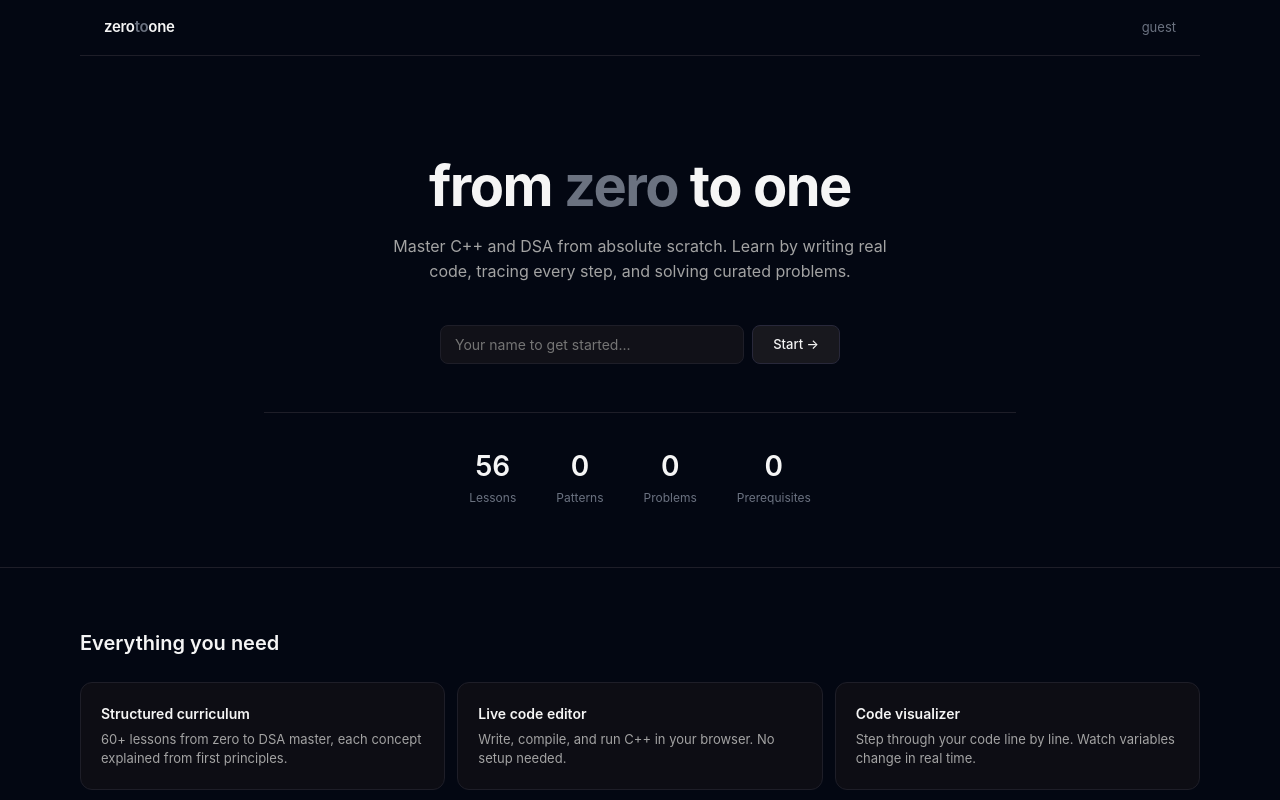
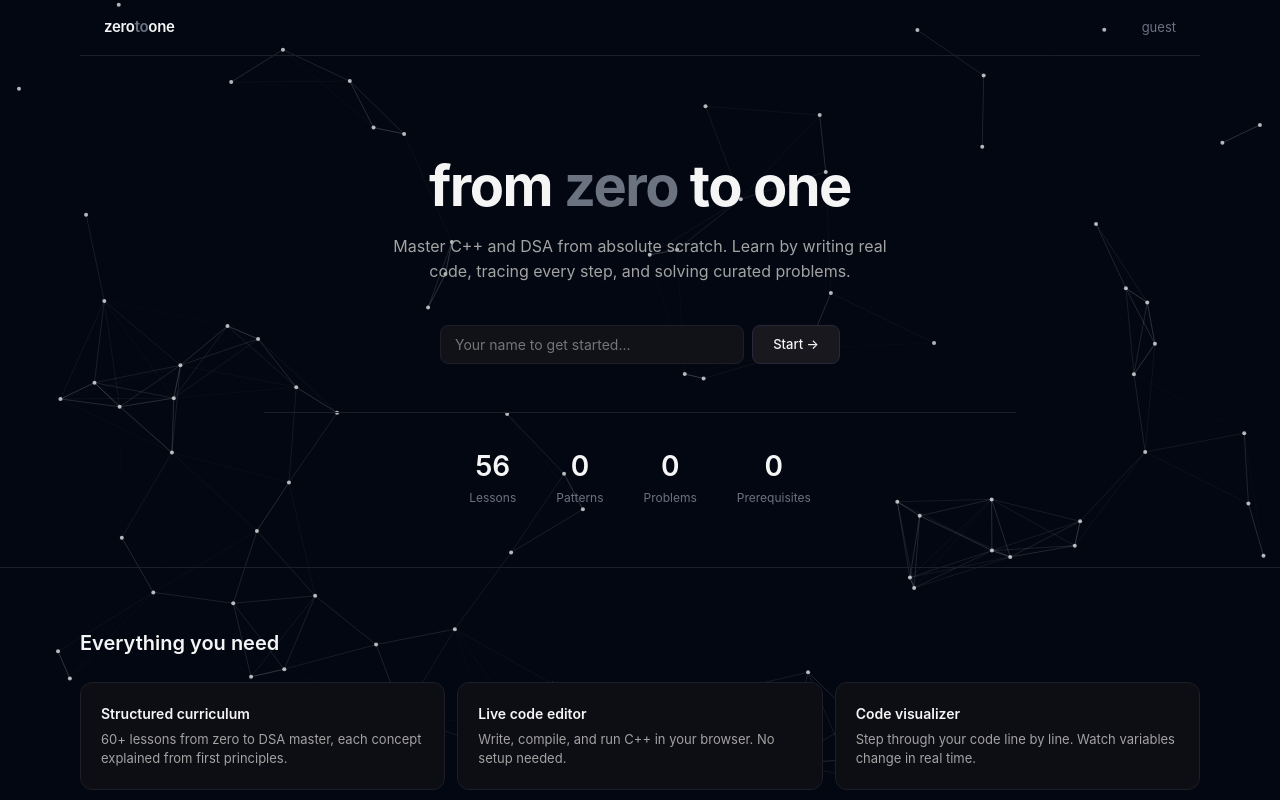
Before and after one commit to Rishabh01487/zero-to-one, a React (Vite) app in the folder frontend/: page / in a window 1280 px wide. Shown: the top 800 px of the page. Built offline with nearby package versions, Linux system fonts and the light colour scheme; no server answers.

Commit message:
fix: remove opaque bg from app wrappers so particle canvas shows through

```diff
--- a/frontend/src/App.jsx
+++ b/frontend/src/App.jsx
@@ -29,7 +29,7 @@ function WakeUpOverlay({ onReady }) {
   return (
     <div style={{
       display: 'flex', flexDirection: 'column', alignItems: 'center', justifyContent: 'center',
-      minHeight: '100vh', background: 'var(--bg-primary)', gap: 16
+      minHeight: '100vh', gap: 16
     }}>
       <div style={{ width: 36, height: 36, border: '3px solid var(--border)', borderTopColor: 'var(--accent)', borderRadius: '50%', animation: 'spin 0.8s linear infinite' }} />
       <p style={{ fontSize: 13, color: 'var(--text-muted)', margin: 0 }}>Warming up server{dots}</p>
@@ -55,7 +55,7 @@ function AppContent() {
   if (!backendReady) return <WakeUpOverlay onReady={() => setBackendReady(true)} />;
 
   return (
-    <div style={{ minHeight: '100vh', background: 'var(--bg-primary)' }}>
+    <div style={{ minHeight: '100vh' }}>
       {!isHome && <Navbar username={username} onLogout={() => { setUsername(''); localStorage.removeItem('zto_username'); }} />}
       <Routes>
         <Route path="/" element={<HomePage username={username} setUsername={setUsername} />} />
--- a/frontend/src/pages/HomePage.jsx
+++ b/frontend/src/pages/HomePage.jsx
@@ -55,7 +55,7 @@ export default function HomePage({ username, setUsername }) {
   };
 
   return (
-    <div style={{ background: 'var(--bg-primary)', minHeight: '100vh' }}>
+    <div style={{ minHeight: '100vh' }}>
       <nav style={{
         height: 56,
         display: 'flex',
```
